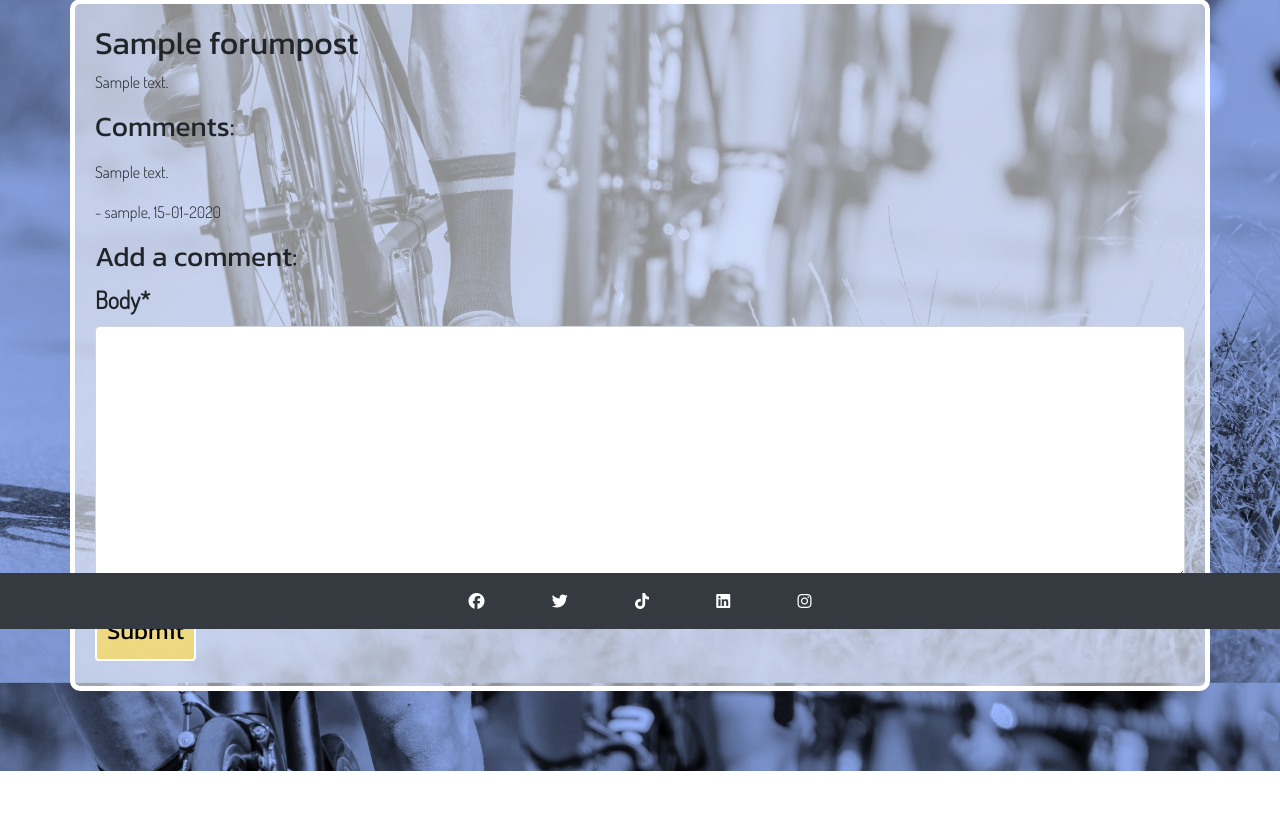
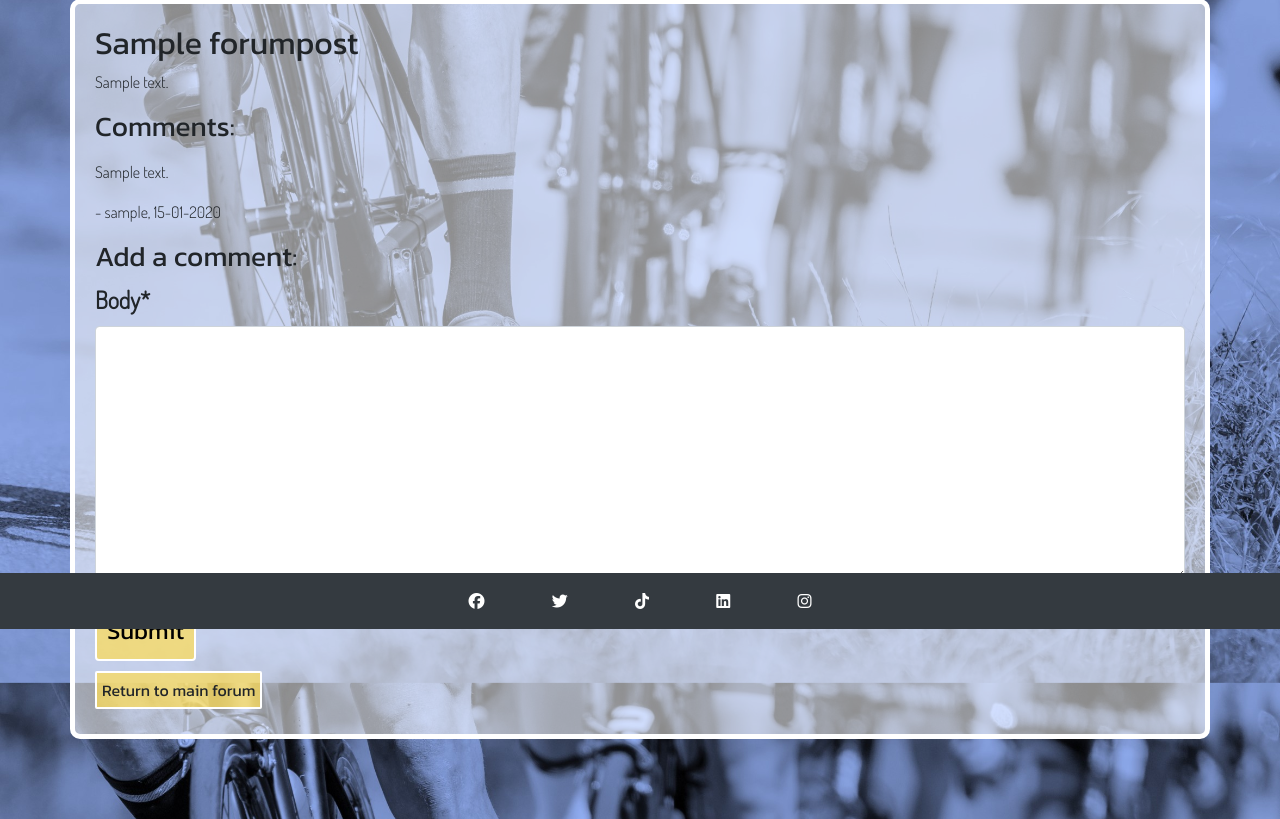
Before and after one commit to ajmccredie/cycle-connect, a Django app: page /userforum/userforum/detail/1/ in a window 1280 px wide. Shown: the part 171-990 px from the top of the page. Before the commit the page ends 942 px from the top, so only its background shows below. Run offline with Django 3.2, Linux system fonts and the light colour scheme; tables that the repository leaves empty hold one stand-in row (values such as "Sample post"); some libraries are stand-ins or nearby versions.

Commit message:
Add a button to the comments screen to return the user to the forum

```diff
--- a/static/css/style.css
+++ b/static/css/style.css
@@ -129,7 +129,7 @@ button:hover, input[type="submit"]:hover {
     font-weight: bolder;
 }
 
-.btn.btn-edit, .btn.btn-delete {
+.btn.btn-edit, .btn.btn-delete, .btn.btn-return {
     padding: 5px;
     margin: 5px 0;
     background-color: rgba(255, 221, 85, 0.7);
@@ -138,7 +138,7 @@ button:hover, input[type="submit"]:hover {
     font-size: medium;
 }
 
-.btn.btn-edit:hover, .btn.btn-delete:hover {
+.btn.btn-edit:hover, .btn.btn-delete:hover, .btn.btn-return:hover {
     color: whitesmoke;
     background-color: rgb(111, 111, 188);
     font-weight: bolder;
--- a/templates/userforum_post_detail.html
+++ b/templates/userforum_post_detail.html
@@ -23,5 +23,7 @@
     <button type="submit">Submit</button>
 </form>
 
+<a href="{% url 'userforum' %}" class="btn btn-return">Return to main forum</a>
+
 
 {% endblock %}
```
